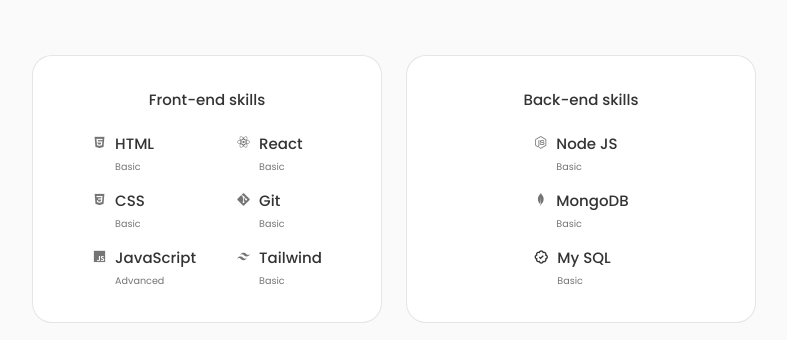
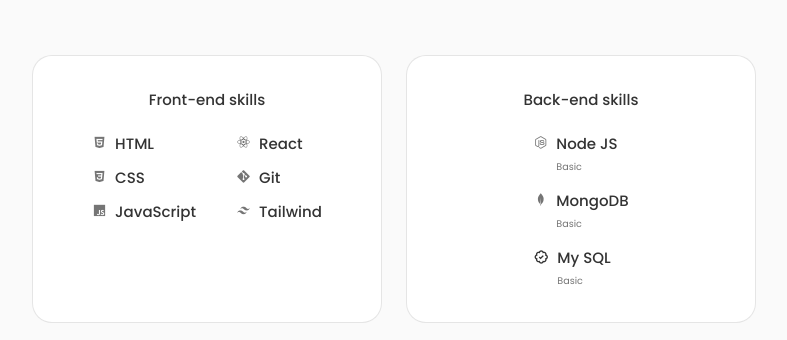
Before and after one commit to Raizo-n/Portfoilo, a React (Create React App) app: page / in a window 1280 px wide. Shown: the part 1180-1520 px from the top of the page, without its empty margins (246-1033 px from the left). Built offline with nearby package versions, Linux system fonts and the light colour scheme.

Commit message:
add: frontEndSkillArr2 for refactoring and make them easy to read

```diff
--- a/src/components/skills/Frontend.jsx
+++ b/src/components/skills/Frontend.jsx
@@ -1,16 +1,28 @@
 import React from "react";
 
 const Frontend = () => {
-  const frontEndSkillArr = [
+  const frontEndSkillArr1 = [
     { icon: "bx bxl-html5", skill: "HTML" },
     { icon: "bx bxl-css3", skill: "CSS" },
-    { icon: "bx bxl-html5", skill: "JavaScript" },
-    { icon: "bx bxl-html5", skill: "React" },
-    { icon: "bx bxl-html5", skill: "Git" },
-    { icon: "bx bxl-html5", skill: "Tailwind" },
+    { icon: "bx bxl-javascript", skill: "JavaScript" },
   ];
 
-  const frontEndSkill = frontEndSkillArr.map((item) => (
+  const frontEndSkillArr2 = [
+    { icon: "bx bxl-react", skill: "React" },
+    { icon: "bx bxl-git", skill: "Git" },
+    { icon: "bx bxl-tailwind-css", skill: "Tailwind" },
+  ];
+
+  const frontEndSkill1 = frontEndSkillArr1.map((item) => (
+    <div className="data">
+      <i class={item.icon}></i>
+      <div>
+        <h3 className="name">{item.skill}</h3>
+      </div>
+    </div>
+  ));
+
+  const frontEndSkill2 = frontEndSkillArr2.map((item) => (
     <div className="data">
       <i class={item.icon}></i>
       <div>
@@ -23,52 +35,8 @@
     <div className="content">
       <h3 className="title">Front-end skills</h3>
       <div className="box">
-        <div className="group">
-          <div className="data">
-            <i class="bx bxl-html5"></i>
-            <div>
-              <h3 className="name">HTML</h3>
-              <span className="level">Basic</span>
-            </div>
-          </div>
-          <div className="data">
-            <i class="bx bxl-css3"></i>
-            <div>
-              <h3 className="name">CSS</h3>
-              <span className="level">Basic</span>
-            </div>
-          </div>
-          <div className="data">
-            <i class="bx bxl-javascript"></i>
-            <div>
-              <h3 className="name">JavaScript</h3>
-              <span className="level">Advanced</span>
-            </div>
-          </div>
-        </div>
-        <div className="group">
-          <div className="data">
-            <i class="bx bxl-react"></i>
-            <div>
-              <h3 className="name">React</h3>
-              <span className="level">Basic</span>
-            </div>
-          </div>
-          <div className="data">
-            <i class="bx bxl-git"></i>
-            <div>
-              <h3 className="name">Git</h3>
-              <span className="level">Basic</span>
-            </div>
-          </div>
-          <div className="data">
-            <i class="bx bxl-tailwind-css"></i>
-            <div>
-              <h3 className="name">Tailwind</h3>
-              <span className="level">Basic</span>
-            </div>
-          </div>
-        </div>
+        <div className="group">{frontEndSkill1}</div>
+        <div className="group">{frontEndSkill2}</div>
       </div>
     </div>
   );
```
